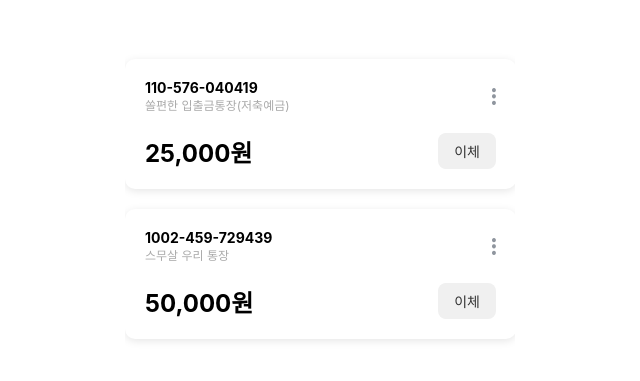
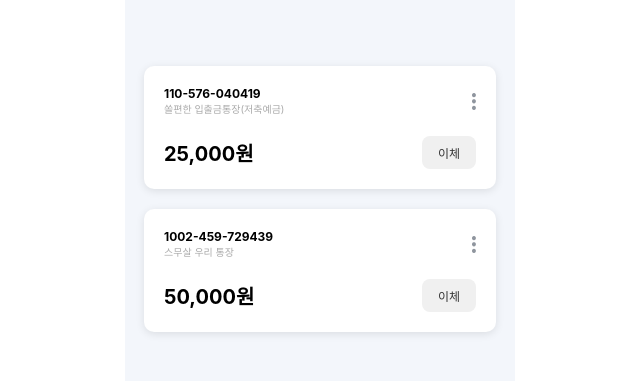
Before and after one commit to Jyebin/shinhan_team2_SOL_the_front, a React (Create React App) app: page / in a window 1280 px wide. Shown: the part 193-574 px from the top of the page, without its empty margins (320-960 px from the left). Built offline with nearby package versions, Linux system fonts and the light colour scheme.

Commit message:
feat: Edit accounts information box
- 계좌 정보 박스 디테일한 디자인 수정

```diff
--- a/src/assets/myAccountPage/Account.css
+++ b/src/assets/myAccountPage/Account.css
@@ -7,7 +7,7 @@
     padding: 20px;
     box-shadow: 0 2px 8px rgba(0, 0, 0, 0.1);
     margin-bottom: 20px;
-    width: 90%;
+    width: 80%;
 }
 
 .account-header {
@@ -17,14 +17,14 @@
 }
 
 .account-number {
-    font-size: 14px;
+    font-size: 12px;
     font-weight: bold;
     color: #000;
     margin: 0;
 }
 
 .account-name {
-    font-size: 12px;
+    font-size: 10px;
     color: #aaa;
     margin: 0;
 }
@@ -43,7 +43,7 @@
 }
 
 .account-amount {
-    font-size: 24px;
+    font-size: 20px;
     font-weight: bold;
     color: #000;
     margin: 0;
@@ -56,5 +56,5 @@
     background-color: #f0f0f0;
     color: #333;
     cursor: pointer;
-    font-size: 14px;
+    font-size: 12px;
 }
--- a/src/assets/myAccountPage/MyAccountPage.css
+++ b/src/assets/myAccountPage/MyAccountPage.css
@@ -1,4 +1,6 @@
 .accountsList {
     width: 100%;
-    justify-content: center;
+    display: flex;
+    flex-direction: column;
+    align-items: center;
 }
--- a/src/components/common/Container.js
+++ b/src/components/common/Container.js
@@ -1,7 +1,11 @@
 import '../../assets/common/Container.css';
 
-const Container = ({ children }) => {
-    return <div className="mobileViewContainer">{children}</div>;
+const Container = ({ children, style }) => {
+    return (
+        <div className="mobileViewContainer" style={style}>
+            {children}
+        </div>
+    );
 };
 
 export default Container;
--- a/src/components/myAccount/Account.js
+++ b/src/components/myAccount/Account.js
@@ -4,7 +4,6 @@ import '../../assets/myAccountPage/Account.css';
 import dotsUrl from '../../assets/myAccountPage/img/dots.png';
 
 const Account = ({ account }) => {
-    console.log('Account Data:', account);
     return (
         <div className="account-container">
             <div className="account-header">
--- a/src/pages/MyAccountPage.js
+++ b/src/pages/MyAccountPage.js
@@ -20,7 +20,7 @@ const mockData = [
 
 const MyAccountPage = () => {
     return (
-        <Container>
+        <Container style={{ backgroundColor: '#f3f6fb' }}>
             <div className="accountsList">
                 {mockData.map((account, index) => (
                     <Account key={index} account={account} />
```
